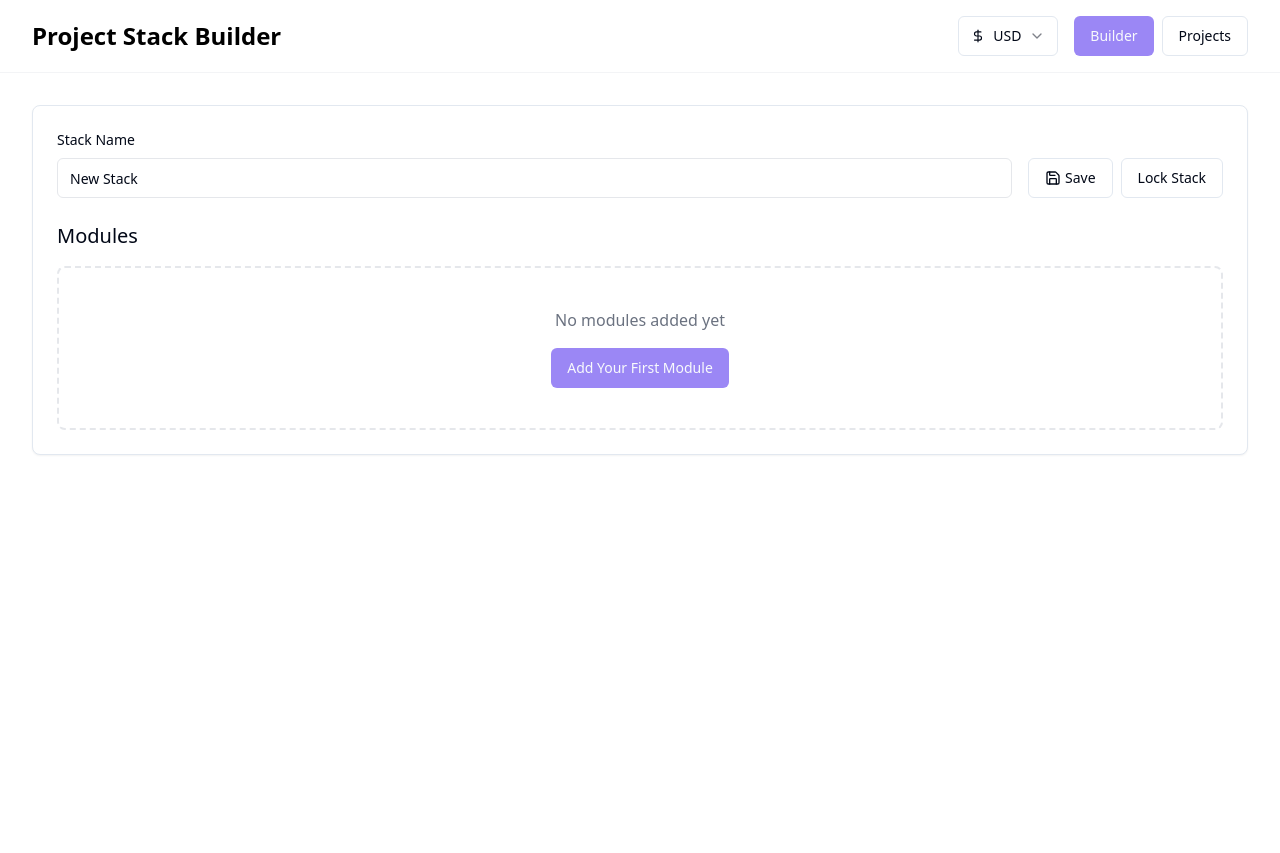
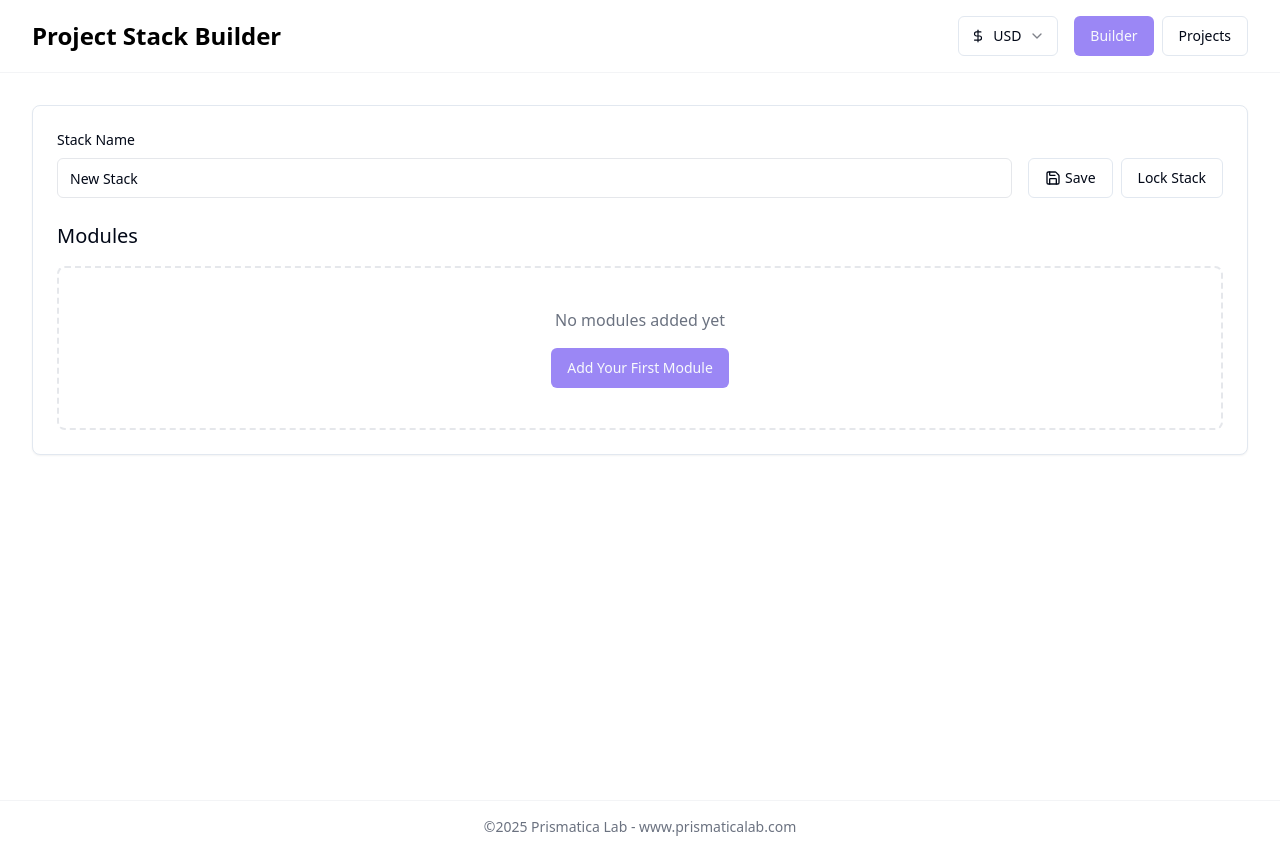
Before and after one commit to Prismaticalab/value-stack, a React (Vite) app: page / in a window 1280 px wide. Before the commit the page ends 800 px from the top, so only its background shows below. Built offline with nearby package versions, Linux system fonts and the light colour scheme.

Commit message:
Add footer with copyright information
Add copyright information to the bottom of each page.

```diff
--- a/src/App.tsx
+++ b/src/App.tsx
@@ -4,9 +4,10 @@ import { Toaster as Sonner } from "@/components/ui/sonner";
 import { TooltipProvider } from "@/components/ui/tooltip";
 import { QueryClient, QueryClientProvider } from "@tanstack/react-query";
 import { BrowserRouter, Routes, Route } from "react-router-dom";
-import React from "react"; // Add explicit React import
+import React from "react";
 import Index from "./pages/Index";
 import NotFound from "./pages/NotFound";
+import Footer from "./components/Footer";
 
 // Create the query client outside of the component to avoid recreation on re-renders
 const queryClient = new QueryClient({
@@ -22,15 +23,20 @@ const App = () => (
   <React.StrictMode>
     <QueryClientProvider client={queryClient}>
       <TooltipProvider>
+        <div className="flex flex-col min-h-screen">
           <Toaster />
           <Sonner />
           <BrowserRouter>
+            <div className="flex-grow">
               <Routes>
                 <Route path="/" element={<Index />} />
                 {/* ADD ALL CUSTOM ROUTES ABOVE THE CATCH-ALL "*" ROUTE */}
                 <Route path="*" element={<NotFound />} />
               </Routes>
+            </div>
+            <Footer />
           </BrowserRouter>
+        </div>
       </TooltipProvider>
     </QueryClientProvider>
   </React.StrictMode>
--- /dev/null
+++ b/src/components/Footer.tsx
@@ -0,0 +1,14 @@
+
+import React from "react";
+
+const Footer = () => {
+  return (
+    <footer className="py-4 px-4 border-t border-gray-100 mt-auto">
+      <div className="max-w-7xl mx-auto text-center text-gray-500 text-sm">
+        ©2025 Prismatica Lab - <a href="https://www.prismaticalab.com" target="_blank" rel="noopener noreferrer" className="hover:text-[#9B87F5] transition-colors">www.prismaticalab.com</a>
+      </div>
+    </footer>
+  );
+};
+
+export default Footer;
```
Lines whose indentation alone changed are shown as unchanged.
